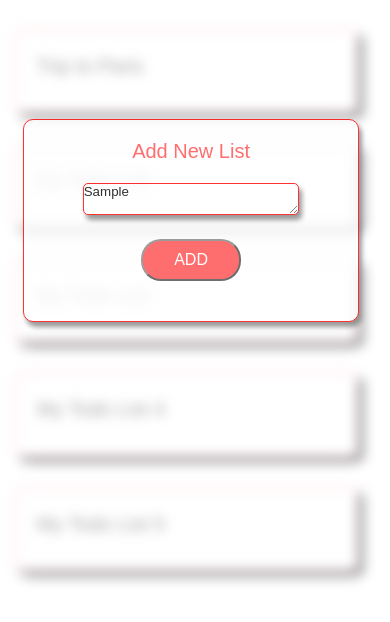
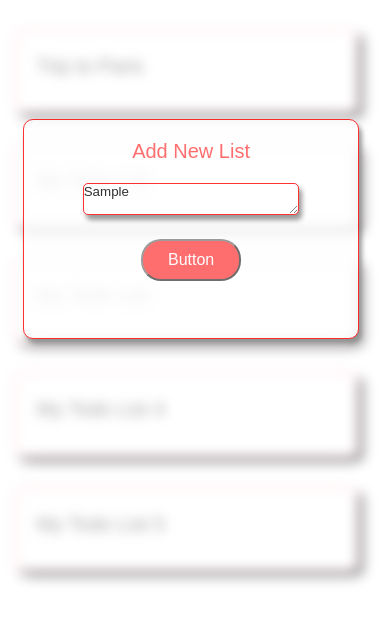
Before and after one commit to Naveen-123-kumar/TodoUI_Mobile.github.io, a plain HTML site: page index3.html in a window 390 px wide. Both pictures are taken after typing "Sample" into the empty fields and a click on the button "ADD". Shown: the part 134-756 px from the top of the page. Drawn offline with Linux system fonts and the light colour scheme.

Commit message:
Added funtionality to the button

```diff
--- a/Page2.css
+++ b/Page2.css
@@ -137,7 +137,7 @@
   .card4 {
     margin-top: 20%;
     width: 80%;
-    height: 60vh;
+    height: 67vh;
   }
   .div4 {
     width: 76%;
--- a/Page3.css
+++ b/Page3.css
@@ -228,7 +228,7 @@
   }
   .pop-up {
     width: 86%;
-    height: 24vh;
+    height: 26vh;
     margin-left: -27%;
     border: 0.5px solid red;
     opacity: 0.8;
@@ -246,5 +246,7 @@
     font-size: 16px;
     width: 30%;
     padding: 10px;
+
+    margin-bottom: 5px;
   }
 }
--- a/Page4.css
+++ b/Page4.css
@@ -202,7 +202,7 @@
 
     width: 84%;
     margin-left: -25%;
-    height: 26vh;
+    height: 28vh;
   }
   #add-new {
     padding-top: 5px;
--- a/index3.html
+++ b/index3.html
@@ -92,8 +92,15 @@
         <textarea class="pop-upbar"></textarea>
       </center>
       <center>
-        <button class="pop-upbutton">ADD</button>
+        <button class="pop-upbutton" id="demo" type="button" onclick="myFunction()">ADD</button>
       </center>
     </div>
+    <p id="demo"></p>
+
+    <script>
+    function myFunction() {
+      document.getElementById("demo").innerHTML = "Button";
+    }
+    </script>
   </body>
 </html>
```
Also changed, not shown: index4.html (+9 -1 lines).
